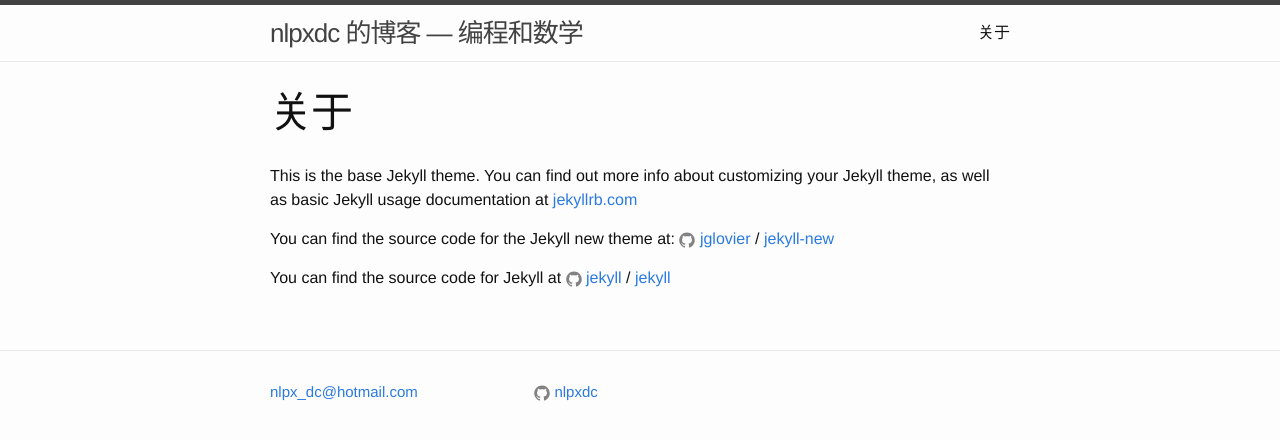
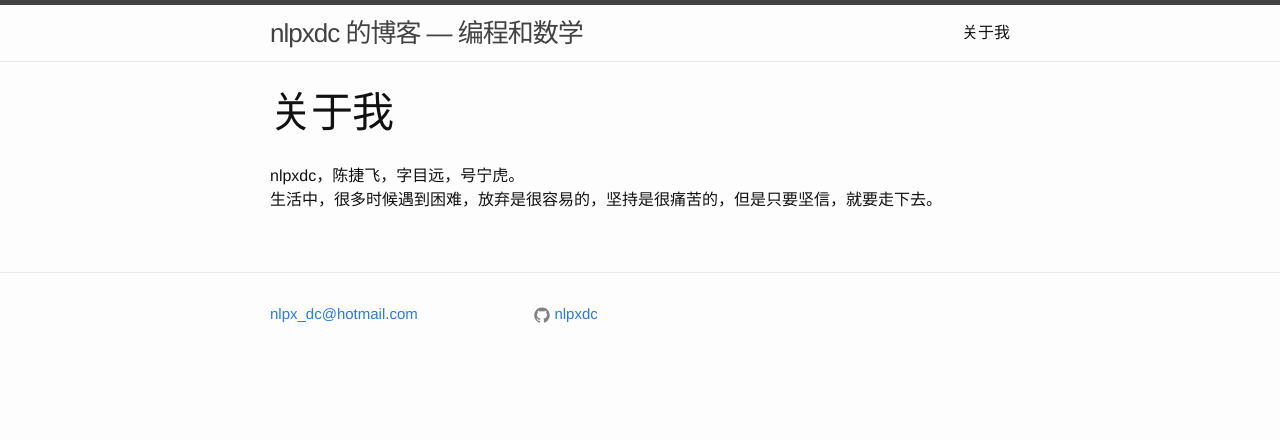
Before and after one commit to nlpxdc/nlpxdc.github.io, a Jekyll site: the page built from about.md, in a window 1280 px wide. Shown: the top 440 px of the page. Built offline with Jekyll 4.4.1, drawn with Linux system fonts in a browser that asks for light colours.

Commit message:
fix about

```diff
--- a/_posts/2016-04-14-welcome-to-nlpxdc.markdown
+++ b/_posts/2016-04-14-welcome-to-nlpxdc.markdown
@@ -4,6 +4,4 @@
 date:   2016-04-14 17:49:36 +0800
 categories: misc
 ---
-nlpxdc，陈捷飞，字目远，号宁虎。我就在这里和大家一起分享关于编程和数学的点点滴滴吧。
-
-生活中，很多时候遇到困难，放弃是很容易的，坚持是很痛苦的，但是只要坚信，就要走下去。
+我就在这里和大家一起分享关于编程和数学的点点滴滴吧。
--- a/about.md
+++ b/about.md
@@ -1,15 +1,8 @@
 ---
 layout: page
-title: 关于
+title: 关于我
 permalink: /about/
 ---
 
-This is the base Jekyll theme. You can find out more info about customizing your Jekyll theme, as well as basic Jekyll usage documentation at [jekyllrb.com](http://jekyllrb.com/)
-
-You can find the source code for the Jekyll new theme at:
-{% include icon-github.html username="jglovier" %} /
-[jekyll-new](https://github.com/jglovier/jekyll-new)
-
-You can find the source code for Jekyll at
-{% include icon-github.html username="jekyll" %} /
-[jekyll](https://github.com/jekyll/jekyll)
+nlpxdc，陈捷飞，字目远，号宁虎。
+生活中，很多时候遇到困难，放弃是很容易的，坚持是很痛苦的，但是只要坚信，就要走下去。
```
Also changed, not shown: _posts/2016-04-14-why-math.md (+1 -1 lines).
